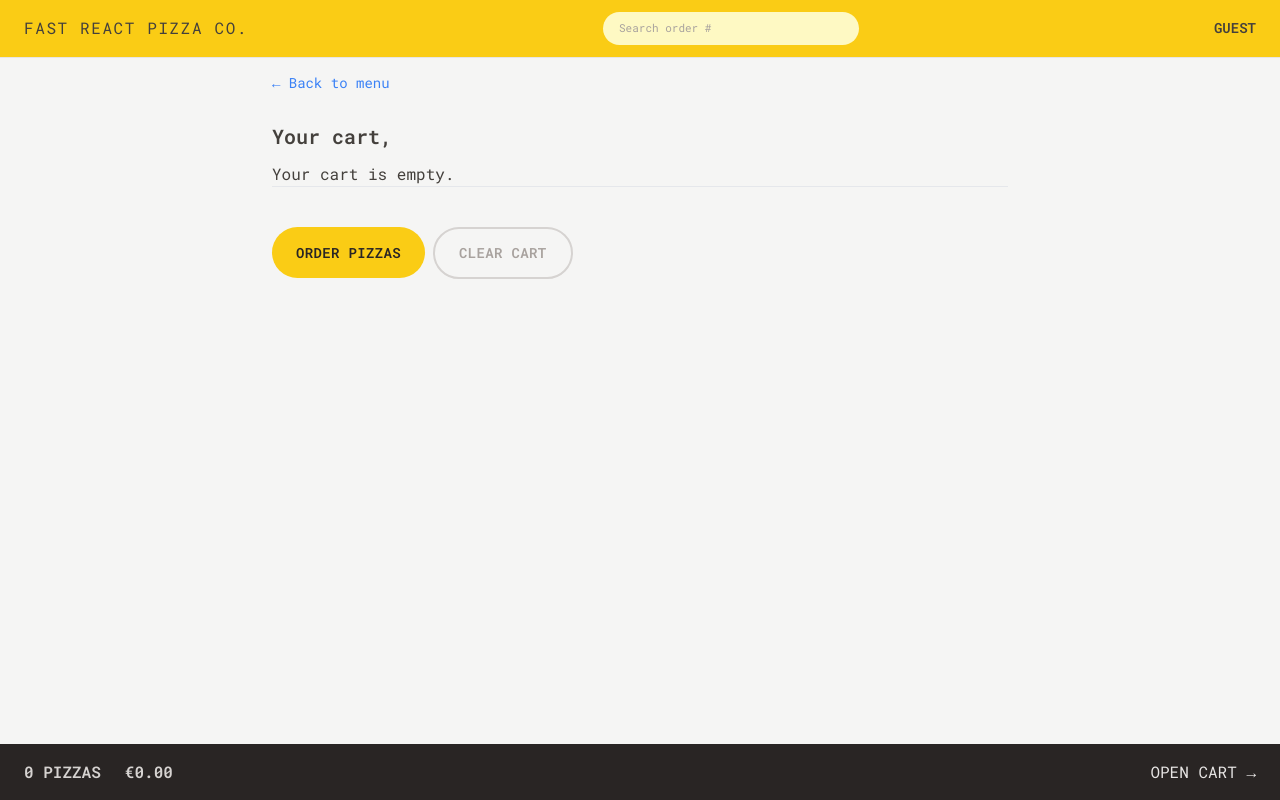
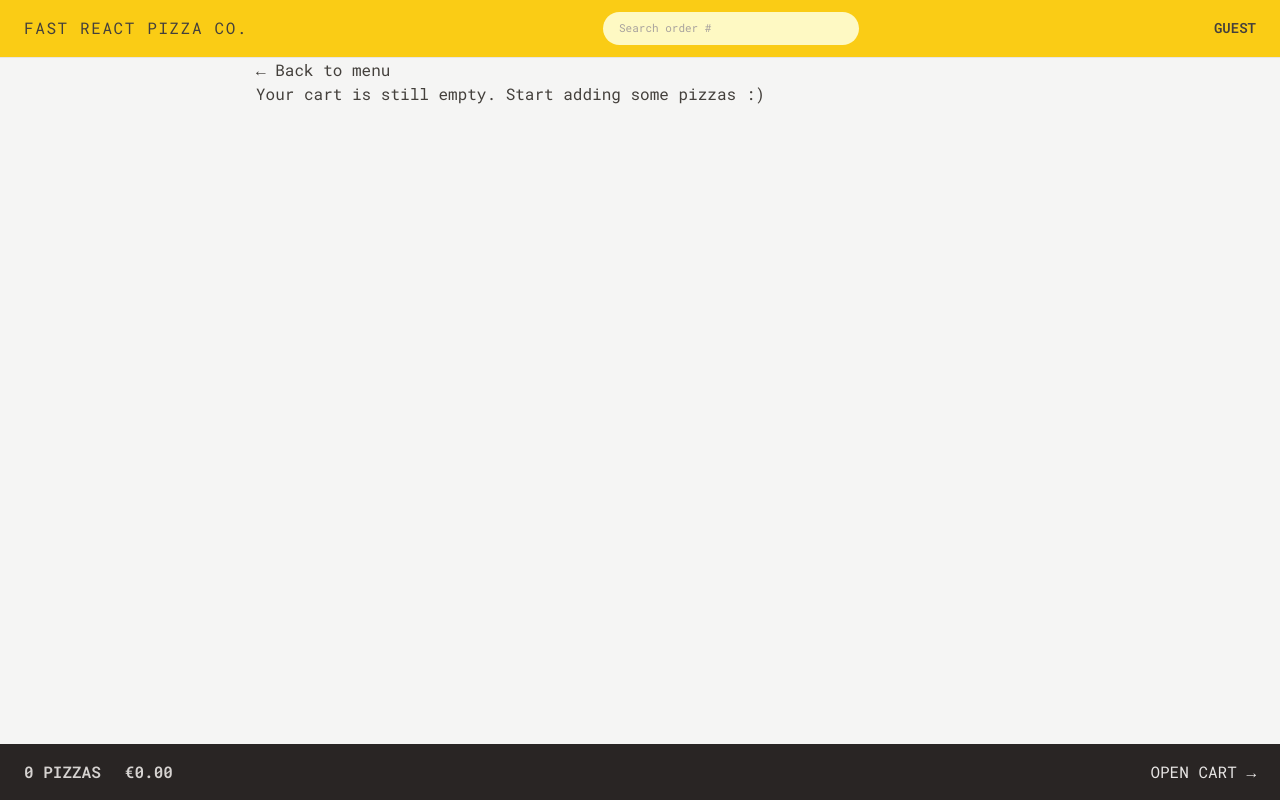
Before and after one commit to JoseAlbDR/react-pizza-shop, a React (Vite) app: page /cart in a window 1280 px wide. Built offline with nearby package versions, Linux system fonts and the light colour scheme.

Commit message:
feat: use EmptyCart component it there are no pizzas in cart

```diff
--- a/src/features/cart/Cart.jsx
+++ b/src/features/cart/Cart.jsx
@@ -4,6 +4,7 @@ import CartItem from './CartItem';
 import { useDispatch, useSelector } from 'react-redux';
 import { clearCart, getCart } from './cartSlice';
 import { getUsername } from '../users/userSlice';
+import EmptyCart from './EmptyCart';
 
 function Cart() {
   const cart = useSelector(getCart);
@@ -14,6 +15,8 @@ function Cart() {
     dispatch(clearCart());
   }
 
+  if (!cart.length) return <EmptyCart />;
+
   return (
     <div className="px-4 py-3">
       <LinkButton to="/menu">&larr; Back to menu</LinkButton>
@@ -21,9 +24,9 @@ function Cart() {
       <h2 className="mt-7 text-xl font-semibold">Your cart, {username}</h2>
 
       <ul className="mt-3 divide-y divide-stone-200 border-b">
-        {cart.length === 0
-          ? 'Your cart is empty.'
-          : cart.map((item) => <CartItem item={item} key={item.pizzaId} />)}
+        {cart.map((item) => (
+          <CartItem item={item} key={item.pizzaId} />
+        ))}
       </ul>
 
       <div className="mt-10 space-x-2">
```
